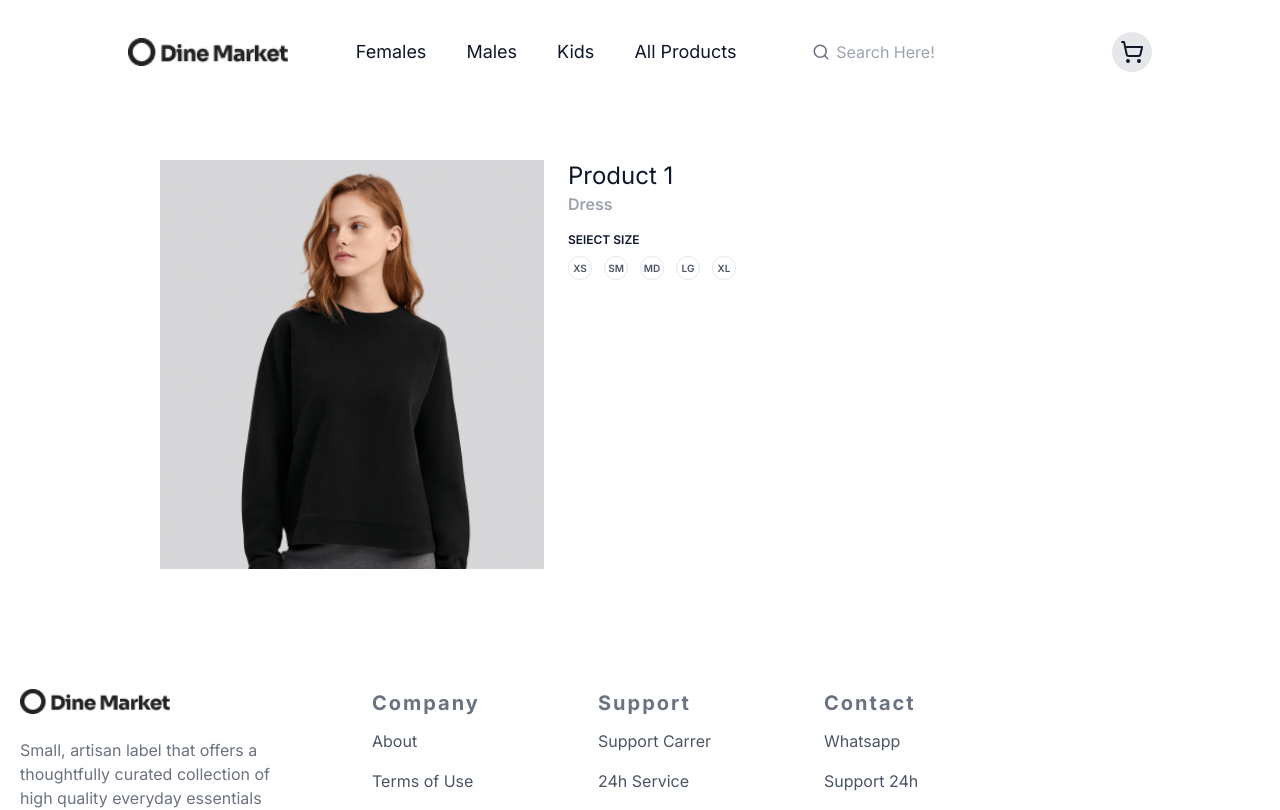
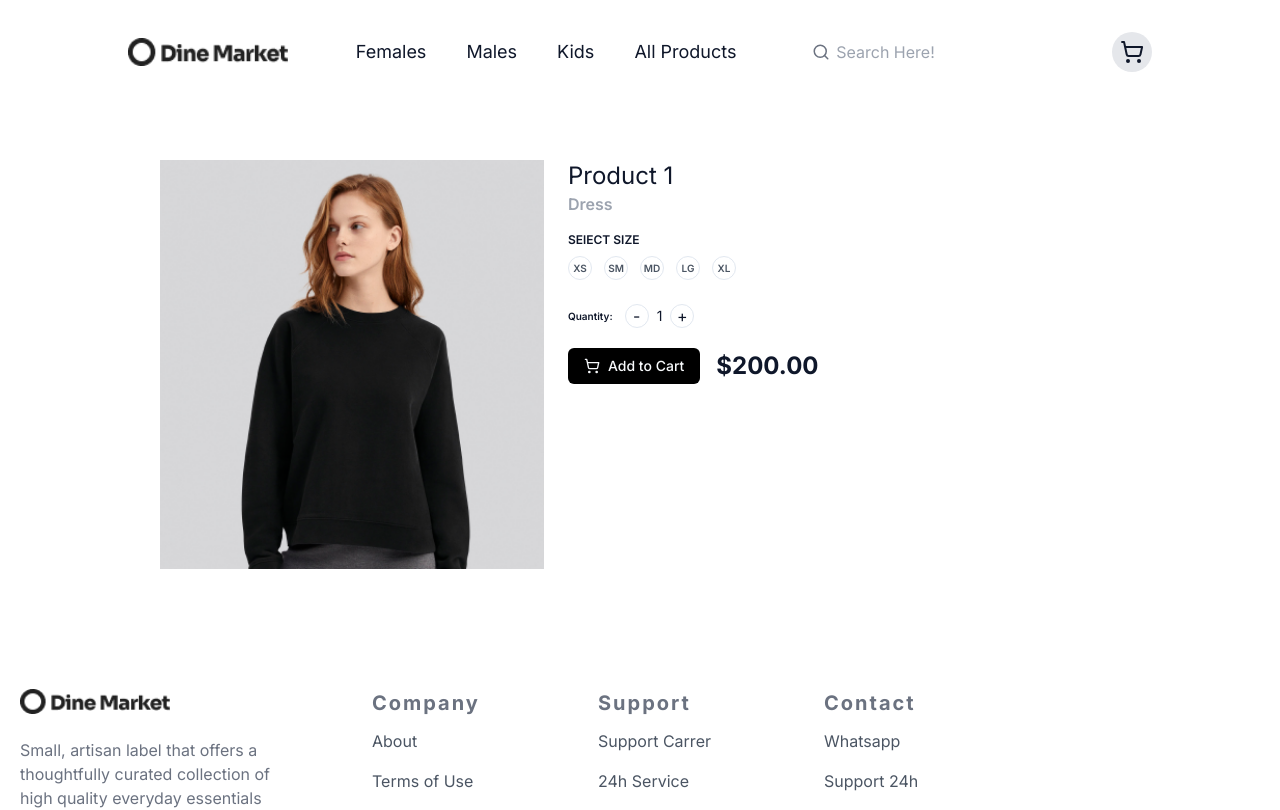
Before and after one commit to MasabBinZia/DineMarket-Ecommerce-web, a Next.js app: page /Products/1 in a window 1280 px wide. Shown: the top 810 px of the page. Built offline with nearby package versions, Linux system fonts and the light colour scheme.

Commit message:
fixed-product info page

```diff
--- a/src/app/Products/[id]/page.tsx
+++ b/src/app/Products/[id]/page.tsx
@@ -1,4 +1,7 @@
+import Quantity from "@/components/Quantity";
+import { Button } from "@/components/ui/button";
 import { products } from "@/ultils/mock"
+import { ShoppingCart } from "lucide-react";
 import Image from "next/image";
 
 const getProductsDetail = (id: number | string) => {
@@ -23,10 +26,10 @@ export default function Page({ params }: { params: { id: string } }) {
             <div>
               <h3 className="text-xs mt-4 font-semibold ">SElECT SIZE</h3>
               <div className="flex gap-x-3">
-              {sizes.map((item) => {
+                {sizes.map((item) => {
                   return (
 
-                    <div className="w-6 h-6 mt-2 flex justify-center items-center duration-300 border rounded-full center hover:shadow-xl" >
+                    <div className="w-6 h-6 mt-2 center duration-300 border rounded-full center hover:shadow-xl" >
                       <span className="text-[10px] uppercase font-semibold text-center text-gray-600">
                         {item}
                       </span>
@@ -34,11 +37,18 @@ export default function Page({ params }: { params: { id: string } }) {
 
                   )
                 })
-              }
-               </div>
+                }
+              </div>
+              <div className="flex gap-x-3 mt-6 items-center">
+                <h3 className="text-[10px] font font-semibold">Quantity:</h3>
+                <Quantity />
+              </div>
+              {/* Add to Cart */}
+              <div className="mt-5 flex items-center gap-x-4">
+                <Button className='bg-black'><ShoppingCart className='h-4 w-4 mr-2' />Add to Cart</Button>
+                <h2 className="text-2xl font-bold">${products.price.toFixed(2)}</h2>
+              </div>
             </div>
-            {/* <p>Price {products.price}</p>
-                <p>Category {products.category}</p> */}
           </div>
         </div>
       )) : <p>No Products Found</p>
--- a/src/app/globals.css
+++ b/src/app/globals.css
@@ -79,3 +79,9 @@
     font-feature-settings: "rlig" 1, "calt" 1;
   }
 }
+
+@layer components {
+  .center {
+    @apply flex items-center justify-center;
+  }
+}
--- /dev/null
+++ b/src/components/Quantity.tsx
@@ -0,0 +1,24 @@
+"use client"
+import { Minus } from 'lucide-react'
+import React,{useState} from 'react'
+
+const Quantity = () => {
+ const [num,setNum]= useState(1);
+  return (
+    <div className='flex gap-x-2 items-center'>
+        {/* Minus */}
+        <button className='center border h-6 w-6 rounded-full hover:cursor-pointer' onClick={()=>setNum(num<=1?1 : num - 1)}>-</button>
+        {/* Number */}
+        <span className='text-sm'>{num}</span>
+        {/* Plus */}
+        <button className='center border h-6 w-6 rounded-full hover:cursor-pointer' onClick={()=>setNum(num + 1)}>+</button>
+    </div>
+  )
+}
+
+export default Quantity
+
+// export const OptBtn =()=>{
+// return  <div className='center border h-6 w-6 rounded-full '>+</div>
+
+// };
```
